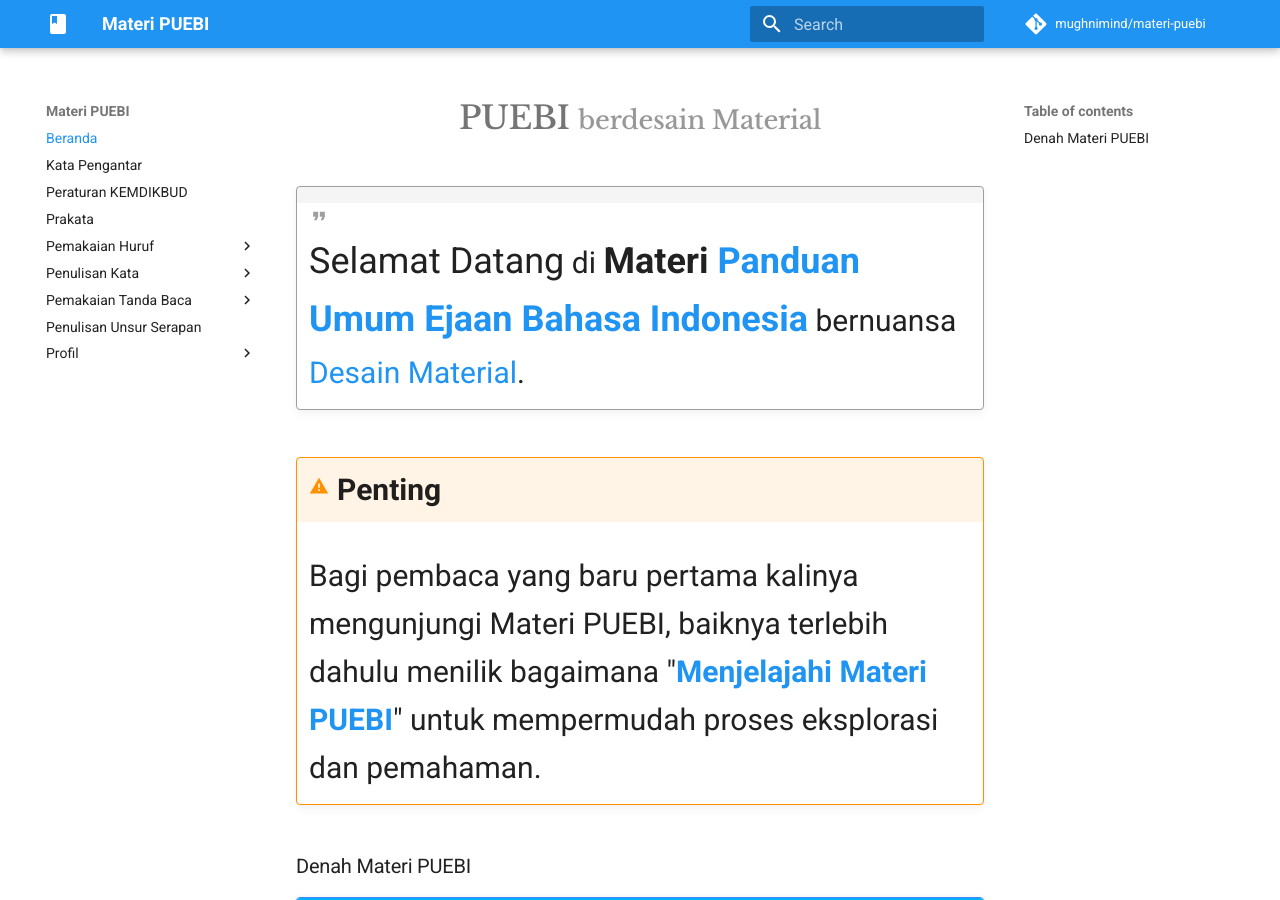
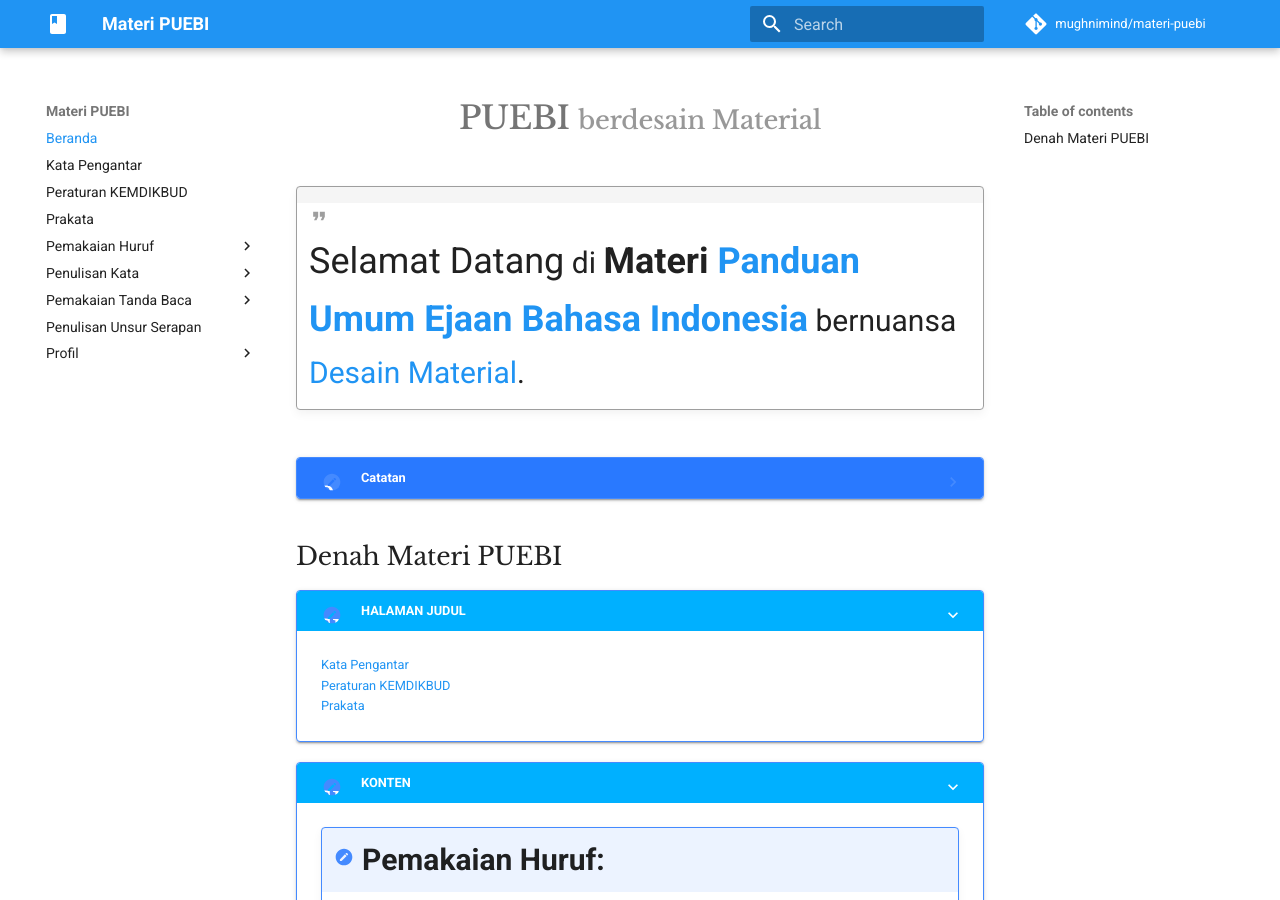
Before and after one commit to niammuddin/puebi, an MkDocs documentation site: the page built from docs/index.md, in a window 1280 px wide and 900 px high. Built offline with MkDocs 1.6.1 and Material for MkDocs 9.7.7, drawn with Linux system fonts in a browser that asks for light colours; comment, search, counter and statistics services are not loaded; old or Windows-style settings are respelled for this version of MkDocs; some of the changed lines change nothing that is shown.

Commit message:
Mengelompokkan saran dan intisari "Materi PUEBI" ke dalam catatan

```diff
--- a/docs/index.md
+++ b/docs/index.md
@@ -1,3 +1,4 @@
+
 
 
 # PUEBI <small>berdesain Material</small>
@@ -5,10 +6,13 @@
 !!! quote " "
     <big>Selamat Datang</big> di <big>**Materi** [**Panduan Umum Ejaan Bahasa Indonesia**][1]</big> bernuansa [Desain Material][2].
 
-!!! warning "Penting"
-    Bagi pembaca yang baru pertama kalinya mengunjungi Materi PUEBI, baiknya terlebih dahulu menilik bagaimana "[**Menjelajahi Materi PUEBI**][41]" untuk mempermudah proses eksplorasi dan pemahaman.
+??? note "Catatan"
+    !!! summary " "
+        *Website* Materi PUEBI memuat hampir keseluruhan materi **P**edoman **U**mum **E**jaan **B**ahasa **I**ndonesia yang disajikan dalam nuansa *Material Design*, informasi selengkapnya silahkan kunjungi [**tautan ini**][41].
+    !!! warning "Penting"
+        Bagi pembaca yang baru pertama kalinya mengunjungi Materi PUEBI, baiknya terlebih dahulu menilik bagaimana "[**Menjelajahi Materi PUEBI**][42]" untuk mempermudah proses eksplorasi dan pemahaman.
 
-### Denah Materi PUEBI
+## Denah Materi PUEBI
 
 ???+ summary "**HALAMAN JUDUL**"
     [Kata Pengantar][3]
@@ -115,4 +119,5 @@
 <!--- Penulisan Unsur Serapan --->
   [40]: unsur-serapan/index.md
 
-  [41]: profil/penjelajahan/index.md
+  [41]: profil/tentang/index.md
+  [42]: profil/penjelajahan/index.md
```
